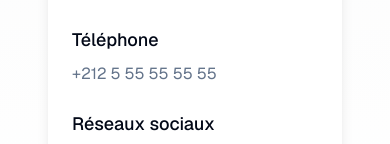
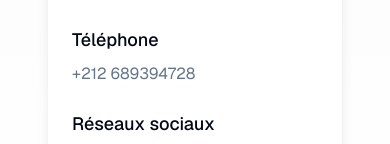
Before and after one commit to akramlam/women, a Next.js app: page /contact in a window 390 px wide. Shown: the part 1177-1321 px from the top of the page. Built offline with nearby package versions, Linux system fonts and the light colour scheme.

Commit message:
Remove additional sections from About page and update contact phone number

```diff
--- a/src/app/a-propos/page.tsx
+++ b/src/app/a-propos/page.tsx
@@ -56,7 +56,7 @@ export default function AboutPage() {
       </section>
 
       {/* Cards Section - Moved to its own section to fix overlay */}
-      <section className="py-8 bg-background">
+      {/* <section className="py-8 bg-background">
         <div className="container mx-auto px-4">
           <div className="grid grid-cols-1 sm:grid-cols-2 md:grid-cols-3 gap-4 md:gap-6 -mt-32 md:-mt-24 relative z-20">
             <Card className="bg-card shadow-xl border-0">
@@ -108,7 +108,7 @@ export default function AboutPage() {
             </Card>
           </div>
         </div>
-      </section>
+      </section> */}
 
       {/* Mission Section - Adjusted for mobile */}
       <section className="py-20 md:py-32 bg-background mt-16 sm:mt-0">
@@ -169,7 +169,7 @@ export default function AboutPage() {
       </section>
 
       {/* Story Section - With timeline */}
-      <section id="notre-histoire" className="py-24 bg-muted/30">
+      {/* <section id="notre-histoire" className="py-24 bg-muted/30">
         <div className="container mx-auto px-4">
           <div className="max-w-5xl mx-auto">
             <div className="text-center mb-16">
@@ -224,7 +224,7 @@ export default function AboutPage() {
       </section>
 
       {/* Values Section - Colorful cards */}
-      <section className="py-24 bg-background">
+      {/* <section className="py-24 bg-background">
         <div className="container mx-auto px-4">
           <div className="max-w-5xl mx-auto">
             <div className="text-center mb-16">
@@ -292,10 +292,10 @@ export default function AboutPage() {
             </div>
           </div>
         </div>
-      </section>
+      </section> */}
 
       {/* Team Section - Modern cards with hover effects */}
-      <section className="py-24 bg-muted/30">
+      {/* <section className="py-24 bg-muted/30">
         <div className="container mx-auto px-4">
           <div className="max-w-5xl mx-auto">
             <div className="text-center mb-16">
@@ -356,7 +356,7 @@ export default function AboutPage() {
             </div>
           </div>
         </div>
-      </section>
+      </section> */}
 
       {/* CTA Section - Adjusted for mobile */}
       <section className="py-16 md:py-24 bg-gradient-to-br from-primary to-primary/9 text-white">
--- a/src/app/contact/page.tsx
+++ b/src/app/contact/page.tsx
@@ -191,7 +191,7 @@ export default function ContactPage() {
               </div>
               <div>
                 <h3 className="font-medium text-lg mb-2">Téléphone</h3>
-                <p className="text-muted-foreground">+212 5 55 55 55 55</p>
+                <p className="text-muted-foreground">+212 689394728 </p>
               </div>
               <div>
                 <h3 className="font-medium text-lg mb-2">Réseaux sociaux</h3>
```
